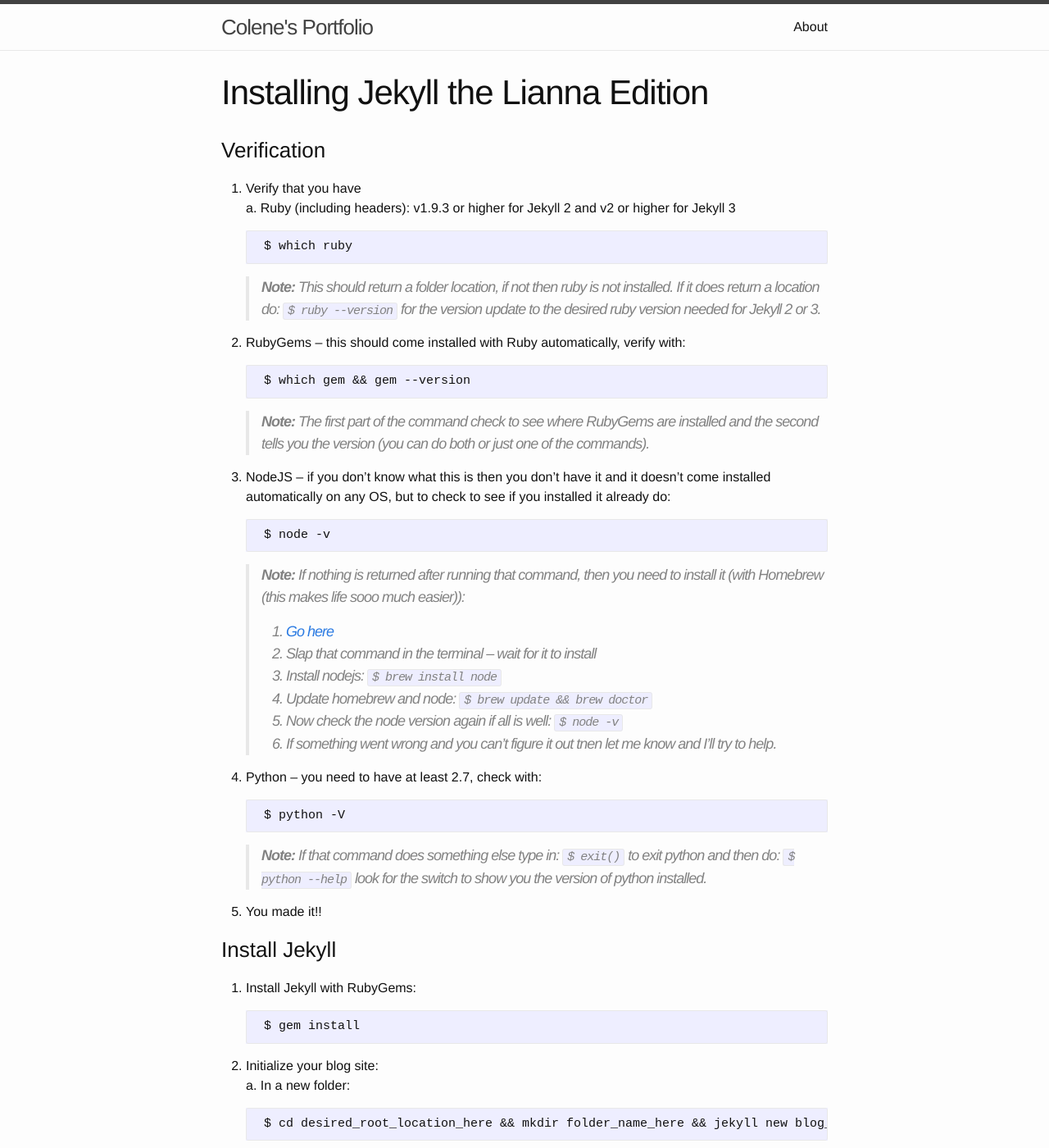
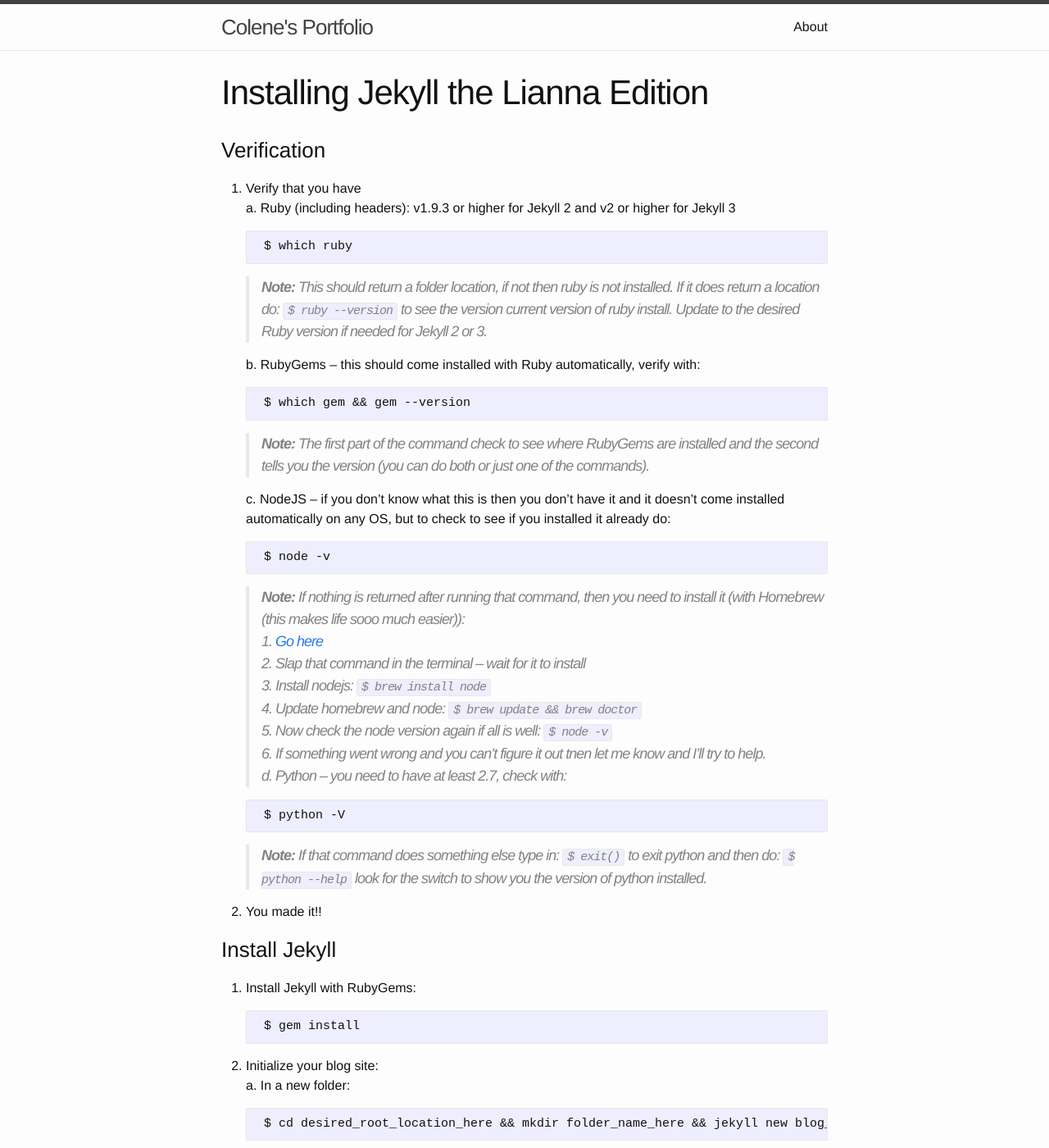
Before and after one commit to colene-m/colene-m.github.io, a Jekyll site: the page built from _posts/2016-07-22-installing-jekyll-the-lianna-edition.md, in a window 1280 px wide and 1400 px high. Shown: the whole window at 82% size. Built offline with Jekyll 4.4.1, drawn with Linux system fonts in a browser that asks for light colours.

Commit message:
Updated styles.

````diff
--- a/_posts/2016-07-22-installing-jekyll-the-lianna-edition.md
+++ b/_posts/2016-07-22-installing-jekyll-the-lianna-edition.md
@@ -11,32 +11,32 @@ desc: "Instructions on how to install Jekyll for Lianna."
 
         $ which ruby
 
-     > **_Note:_** This should return a folder location, if not then ruby is not installed. If it does return a location do:
-        ``` $ ruby --version ``` for the version update to the desired ruby version needed for Jekyll 2 or 3.
-2. RubyGems -- this should come installed with Ruby automatically, verify with:
+    > **_Note:_** This should return a folder location, if not then ruby is not installed. If it does return a location do: ``` $ ruby --version ``` to see the version current version of ruby install. Update to the desired Ruby version if needed for Jekyll 2 or 3.
+
+    b. RubyGems -- this should come installed with Ruby automatically, verify with:
 
         $ which gem && gem --version
 
     > **_Note:_** The first part of the command check to see where RubyGems are installed and the second tells you the version (you can do both or just one of the commands).
 
-3. NodeJS -- if you don't know what this is then you don't have it and it doesn't come installed automatically on any OS, but to check to see if you installed it already do:
+    c. NodeJS -- if you don't know what this is then you don't have it and it doesn't come installed automatically on any OS, but to check to see if you installed it already do:
 
         $ node -v
 
     > **_Note:_** If nothing is returned after running that command, then you need to install it (with Homebrew (this makes life sooo much easier)):
-    1. [Go here](http://brew.sh/)
-    2. Slap that command in the terminal -- wait for it to install
-    3. Install nodejs: ``` $ brew install node ```
-    4. Update homebrew and node: ``` $ brew update && brew doctor ```
-    5. Now check the node version again if all is well: ``` $ node -v ```
-    6. If something went wrong and you can't figure it out tnen let me know and I'll try to help.
-4. Python -- you need to have at least 2.7, check with:
+        1. [Go here](http://brew.sh/)
+        2. Slap that command in the terminal -- wait for it to install
+        3. Install nodejs: ``` $ brew install node ```
+        4. Update homebrew and node: ``` $ brew update && brew doctor ```
+        5. Now check the node version again if all is well: ``` $ node -v ```
+        6. If something went wrong and you can't figure it out tnen let me know and I'll try to help.
+    d. Python -- you need to have at least 2.7, check with:
 
         $ python -V
 
     > **_Note:_** If that command does something else type in: ``` $ exit() ``` to exit python and then do: ``` $ python --help ``` look for the switch to show you the version of python installed.
 
-5. You made it!!
+2. You made it!!
 
 ### Install Jekyll
 1. Install Jekyll with RubyGems:
````
